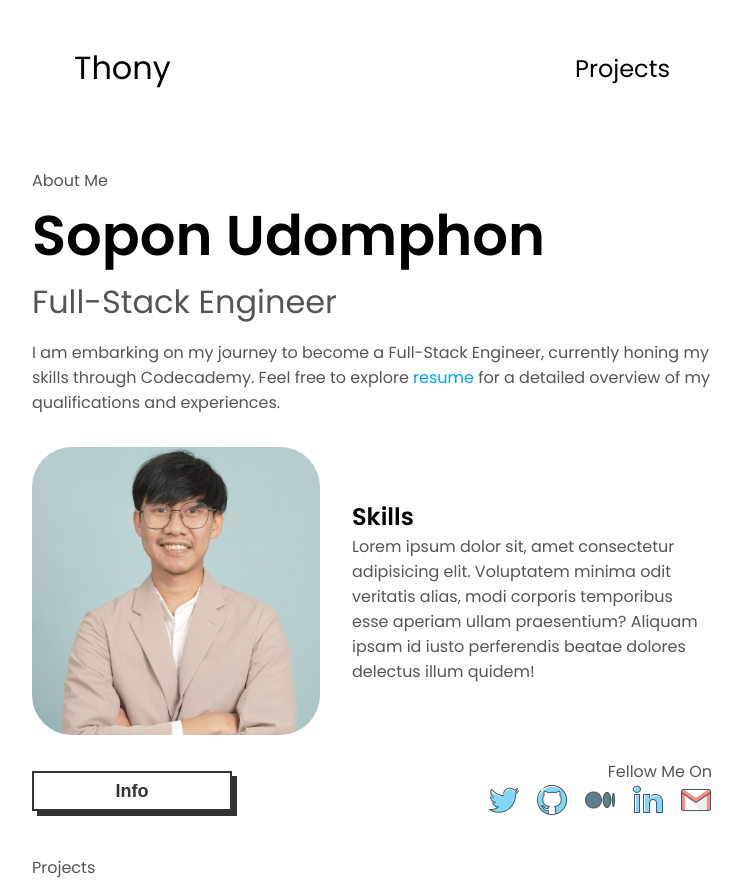
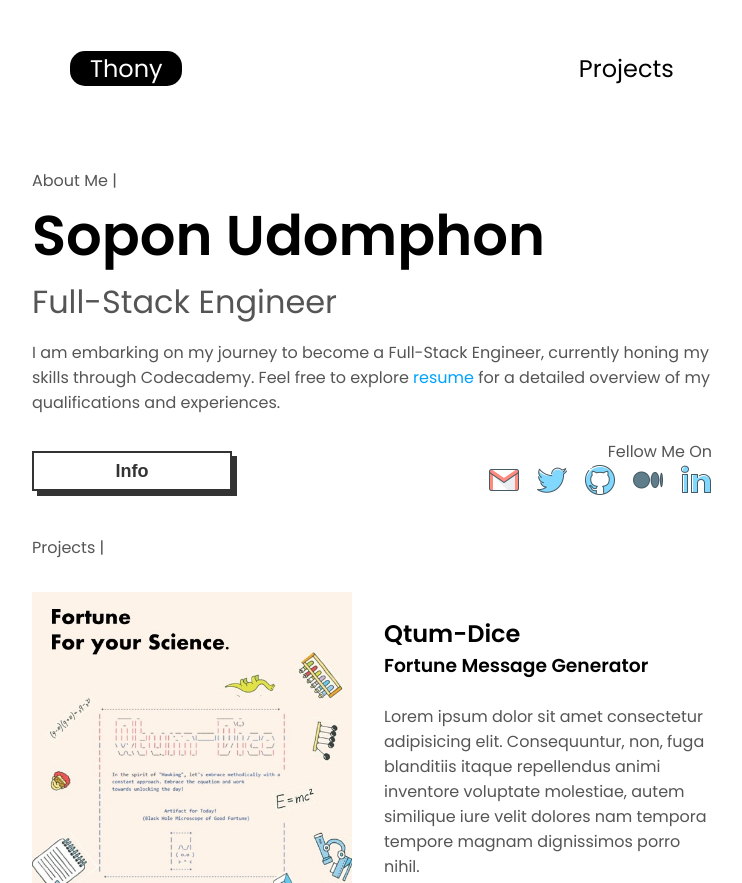
Before and after one commit to SoponUdomphon/thony.github.io, a plain HTML site: page index.html in a window 1280 px wide. Shown: the top 883 px of the page, without its empty margins (268-1010 px from the left). Drawn offline with Linux system fonts and the light colour scheme.

Commit message:
add function show/hide info

```diff
--- a/index.html
+++ b/index.html
@@ -6,6 +6,7 @@
     <title>Portfolio Website</title>
     <link rel="stylesheet" href="style.css">
     <link rel="stylesheet" href="mediaqueries.css">
+    <script src="script.js"></script>
 </head>
 <body>
     <nav>
@@ -17,36 +18,38 @@
         </div>
     </nav>
     <section id="profile">
-        <p class="sub-title">About Me</p>
+        <p class="sub-title">About Me |</p>
         <h1 class="title">Sopon Udomphon</h1>
         <p class="roles">Full-Stack Engineer</p>
-        <p class="info">I am embarking on my journey to become a Full-Stack Engineer, currently honing my skills through Codecademy. Feel free to explore <a class="resume-links" onclick="window.open()">resume</a> for a detailed overview of my qualifications and experiences. </a></p>
-        <div class="hidden-info">
-            <img src="source/my-pic.jpg">
-            <div class="hidden-content">
-                <h2>Skills</h2>
-                <p>Lorem ipsum dolor sit, amet consectetur adipisicing elit. Voluptatem minima odit veritatis alias, modi corporis temporibus esse aperiam ullam praesentium? Aliquam ipsam id iusto perferendis beatae dolores delectus illum quidem!</p>
+        <p class="info">I am embarking on my journey to become a Full-Stack Engineer, currently honing my skills through Codecademy. Feel free to explore <a class="resume-links" onclick="window.open('./source/Resume.pdf')">resume</a> for a detailed overview of my qualifications and experiences. </a></p>
+        <div id="hidden" style="display: none;">
+            <div class="hidden-info">
+                <img src="source/my-pic.jpg">
+                <div class="hidden-content">
+                    <h2>Skills</h2>
+                    <p>Lorem ipsum dolor sit, amet consectetur adipisicing elit. Voluptatem minima odit veritatis alias, modi corporis temporibus esse aperiam ullam praesentium? Aliquam ipsam id iusto perferendis beatae dolores delectus illum quidem!</p>
+                </div>
             </div>
         </div>
-        <div class="stack-info">
+        <div class="stack-info" onclick="myFunction()">
             <button class="btn-info">Info</button>
             <div class="contact">
                 <p>Fellow Me On</p>
                     <ul class="contact-icon">
-                        <li><img src="source/twitter.png"></li>
-                        <li><img src="source/github.png"></li>
-                        <li><img src="source/medium-logo.png"></li>
-                        <li><img src="source/linkin.png"></li>
-                        <li><img src="source/letter.png"></li>
+                        <li><a href="mailto:mr.sopon.udo@gmail.com"><img src="source/letter.png"></a></li>
+                        <li><a href="https://twitter.com/thongdslife"><img src="source/twitter.png"></a></li>
+                        <li><a href="https://github.com/SoponUdomphon"><img src="source/github.png"></a></li>
+                        <li><a href="https://medium.com/@mr.sopon.udo"><img src="source/medium-logo.png"></a></li>
+                        <li><a href="https://www.linkedin.com/in/sopon-udomphon/"><img src="source/linkin.png"></a></li>
                     </ul>
                 </div>
             </div>
         </div>
     </section>
     <section id="projects">
-        <p class="sub-title">Projects</p>
+        <p class="sub-title">Projects |</p>
         <div class="poster-container-left">
-            <img src="source/1st-port-poster.jpg">
+            <img src="source/1st-port-poster.jpg" class="each-poster">
             <div class="description">
                 <div class="text-part">
                     <h2>Qtum-Dice</h2>
@@ -71,7 +74,7 @@
                 <p>Lorem ipsum dolor sit amet consectetur adipisicing elit. Consequuntur, non, fuga blanditiis itaque repellendus animi inventore voluptate molestiae, autem similique iure velit dolores nam tempora tempore magnam dignissimos porro nihil.</p>
                 <div class="icon-part">
                     <ul class="co-op">
-                        <li><img src="source/code-cademy.png"></li>
+                        <li><img src="source/code-cademy.png" class="each-poster"></li>
                     </ul>
                     <ul class="program">
                         <li><img src="source/html.png"></li>
--- a/script.js
+++ b/script.js
@@ -0,0 +1,8 @@
+function myFunction() {
+    var x = document.getElementById("hidden");
+    if (x.style.display === "none") {
+      x.style.display = "block";
+    } else {
+      x.style.display = "none";
+    }
+  }
--- a/style.css
+++ b/style.css
@@ -57,7 +57,12 @@ a:hover {
 }
 
 .logo {
-    font-size: 2rem;
+    font-size: 1.5rem;
+    color: white;
+    background-color: black;
+    width: 7rem;
+    text-align: center;
+    border-radius: 15px;
 }
 
 .logo:hover {
@@ -134,6 +139,7 @@ h1 {
 }
 
 .contact-icon img {
+    cursor: pointer;
     width: 2rem;
 }
 
@@ -164,9 +170,11 @@ h1 {
     box-shadow: 0 0 #333;
     color: #fff;
     background-color: #333;
+    cursor: pointer;
   }
 
 /* PROJECTS */
+
 /* LEFT */
 .poster-container-left {
     padding-top: 2rem;
```
Also changed, not shown: 1 other file.
